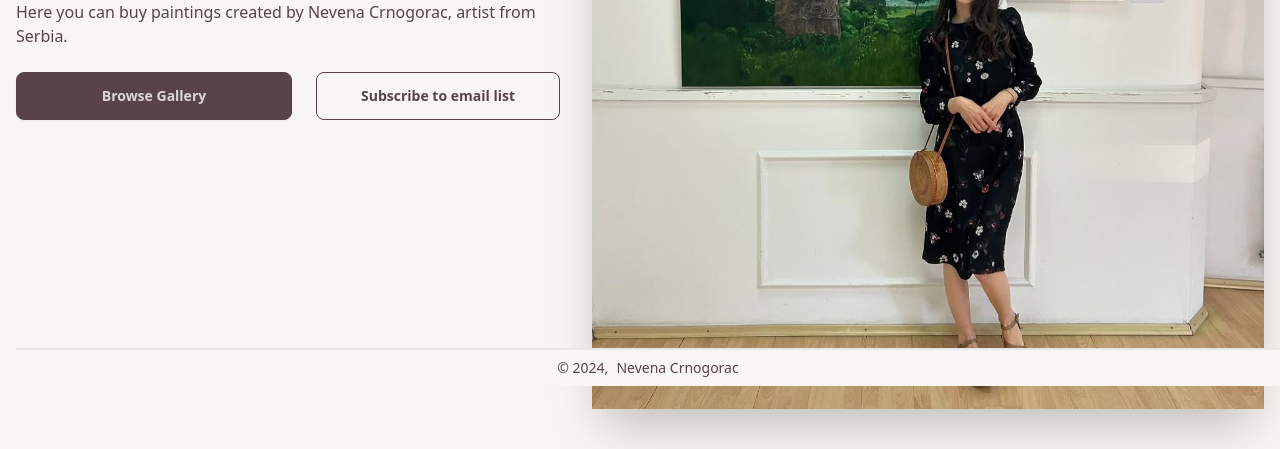
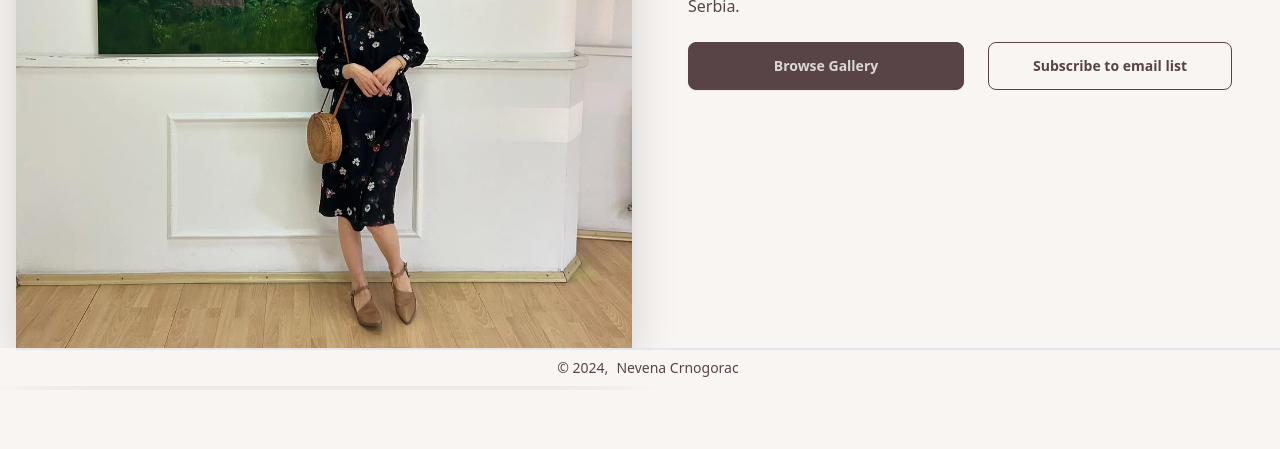
Before and after one commit to nevenacrnogorac/nevenacrnogorac.github.io, an Astro site: page / in a window 1280 px wide. Shown: the part 414-863 px from the top of the page. After the commit the page ends 804 px from the top, so only its background shows below. Built offline with nearby package versions, Linux system fonts and the light colour scheme; Astro itself is replaced by a stand-in of ours.

Commit message:
small fixes

```diff
--- a/src/components/Landing.jsx
+++ b/src/components/Landing.jsx
@@ -4,12 +4,12 @@ import myImage from '../assets/images/cover.jpg'; // Prilagodite putanju
 
 const Landing = () => {
     return (
-        <div className="hero bg-primary py-6">
-            <div className="hero-content flex-col lg:flex-row-reverse ">
+        <div className="hero bg-primary py-6 max-h-lvh">
+            <div className="hero-content grid flex-1 lg:grid-cols-2 two-column-summary">
                 <img
                     src={myImage.src}
-                    className="lg:max-w-2xl shadow-2xl"/>
-                <div className="">
+                    className="lg:max-h-lvh md:max-h-lvh shadow-2xl"/>
+                <div className="lg:pl-10 p-4">
                     <h1 className="text-5xl font-bold">Art Gallery</h1>
                     <p className="py-6">
                         Here you can buy paintings created by Nevena Crnogorac, artist from Serbia.
```
